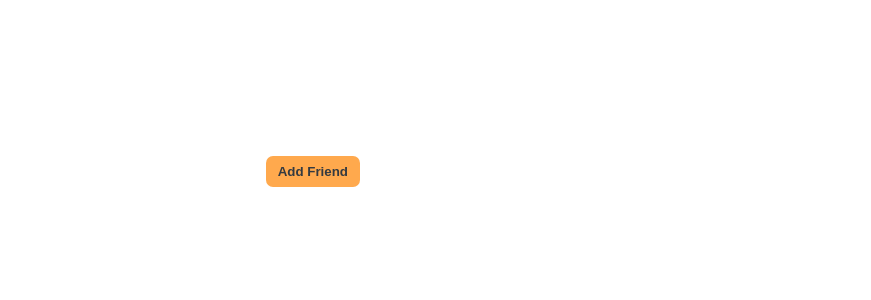
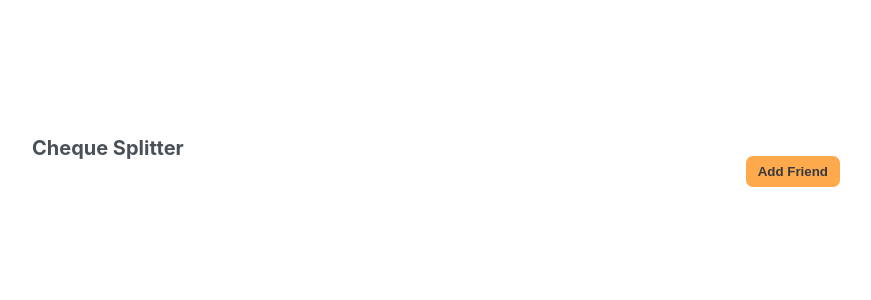
Before and after one commit to islam-aref/split_cheque, a React (Create React App) app: page / in a window 1280 px wide. Shown: the top 300 px of the page, without its empty margins (198-1069 px from the left). Built offline with nearby package versions, Linux system fonts and the light colour scheme.

Commit message:
Update App.js

```diff
--- a/src/App.js
+++ b/src/App.js
@@ -56,6 +56,7 @@ export default function App() {
 
   return (
     <div className="app">
+    <h1> Cheque Splitter </h1>
       <div className="sidebar">
         <FriendsList
           friends={friends}
```
